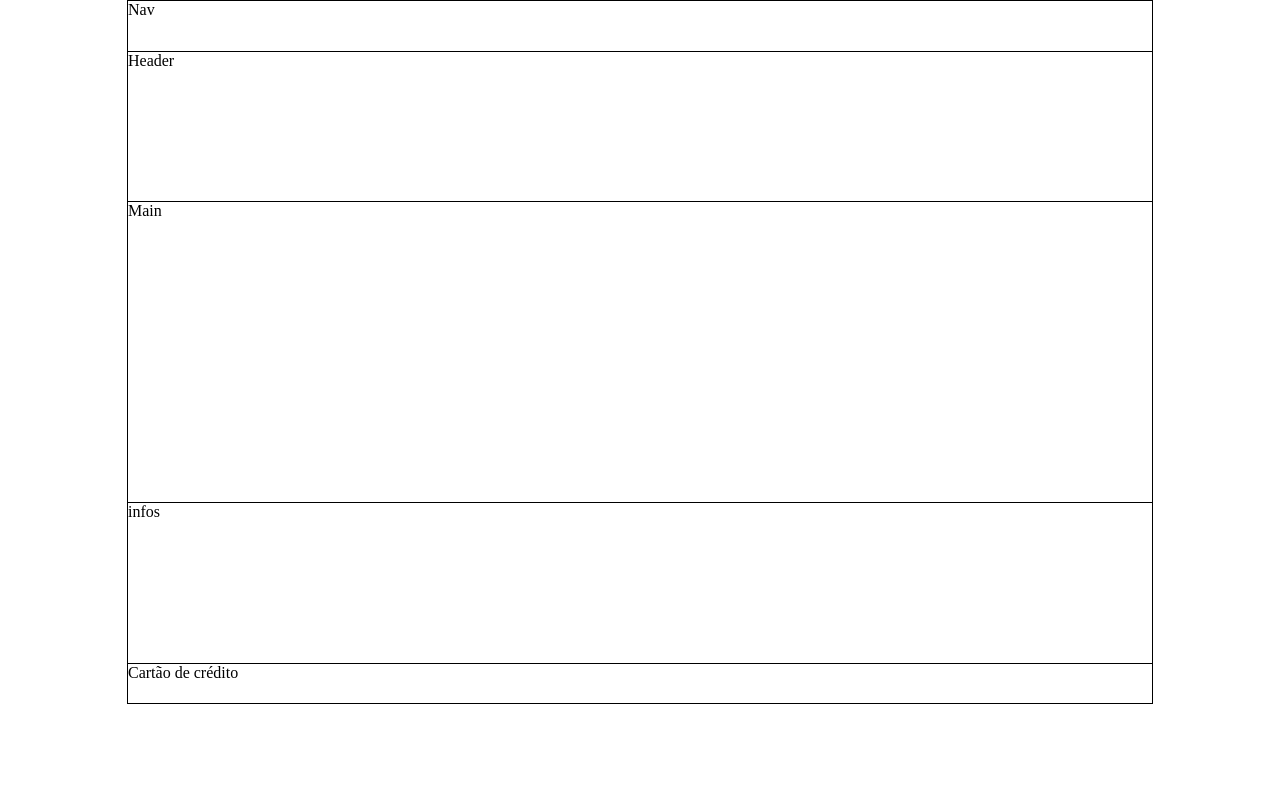
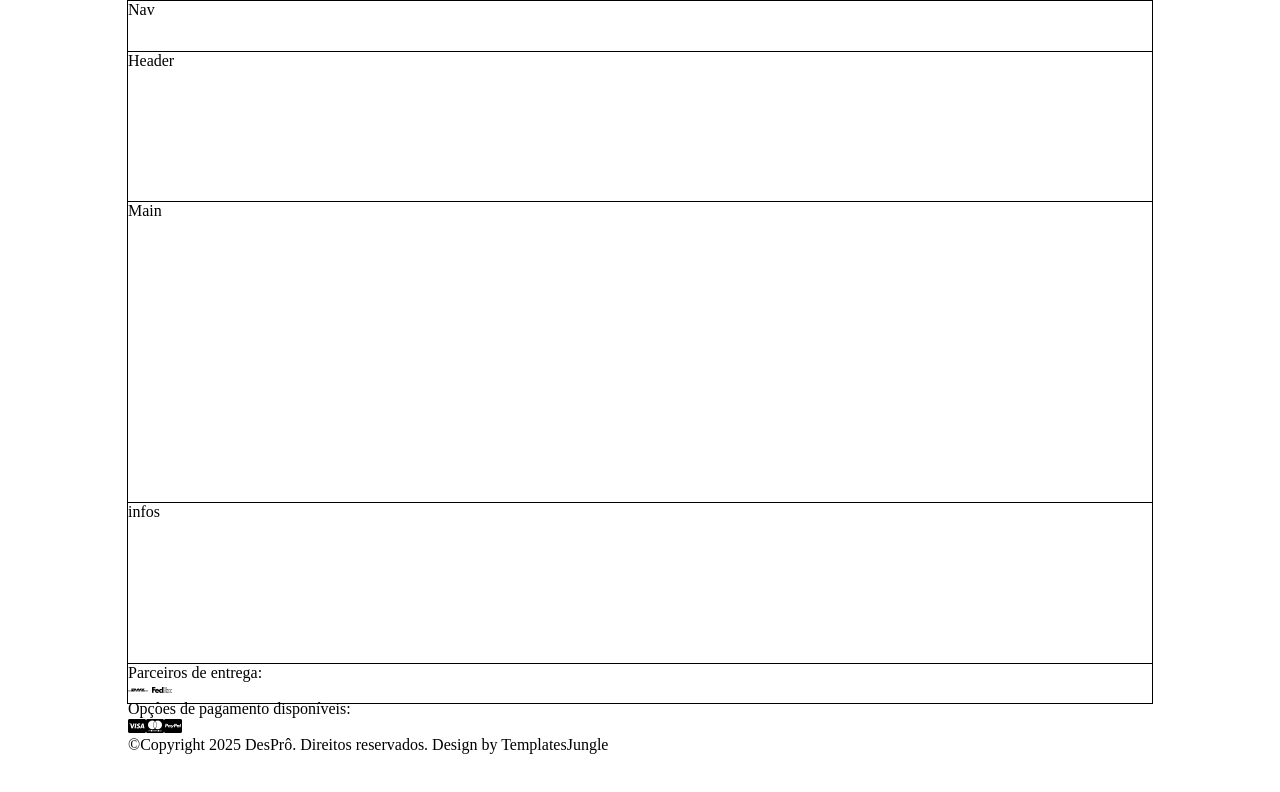
Before and after one commit to desprojeto/eCommerce, a plain HTML site: page source/index.html in a window 1280 px wide. Drawn offline with Linux system fonts and the light colour scheme.

Commit message:
Adicionado divs e alguns textos e icones, mas ainda sem css

```diff
--- a/source/index.html
+++ b/source/index.html
@@ -6,6 +6,13 @@
     <meta http-equiv="X-UA-Compatible" content="ie=edge" />
     <title>HTML + CSS</title>
     <link rel="stylesheet" href="styles.css" />
+    <link
+      rel="stylesheet"
+      href="https://cdnjs.cloudflare.com/ajax/libs/font-awesome/6.7.2/css/all.min.css"
+      integrity="sha512-Evv84Mr4kqVGRNSgIGL/F/aIDqQb7xQ2vcrdIwxfjThSH8CSR7PBEakCr51Ck+w+/U6swU2Im1vVX0SVk9ABhg=="
+      crossorigin="anonymous"
+      referrerpolicy="no-referrer"
+    />
   </head>
   <body>
     <div id="container">
@@ -16,7 +23,19 @@
       <main id="main">Main</main>
       <footer id="footer">
         <section id="infos">infos</section>
-        <section id="infos-credit-card">Cartão de crédito</section>
+        <section id="infos-credit-card">
+          <div>
+            <p>Parceiros de entrega:</p>
+            <i class="fa-brands fa-dhl"></i> <i class="fa-brands fa-fedex"></i>
+          </div>
+          <div>
+            <p>Opções de pagamento disponíveis:</p>
+            <i class="fa-brands fa-cc-visa"></i
+            ><i class="fa-brands fa-cc-mastercard"></i
+            ><i class="fa-brands fa-cc-paypal"></i>
+          </div>
+          <div>©Copyright 2025 DesPrô. Direitos reservados. Design by TemplatesJungle</div>
+        </section>
       </footer>
     </div>
     <script src="script.js"></script>
```
